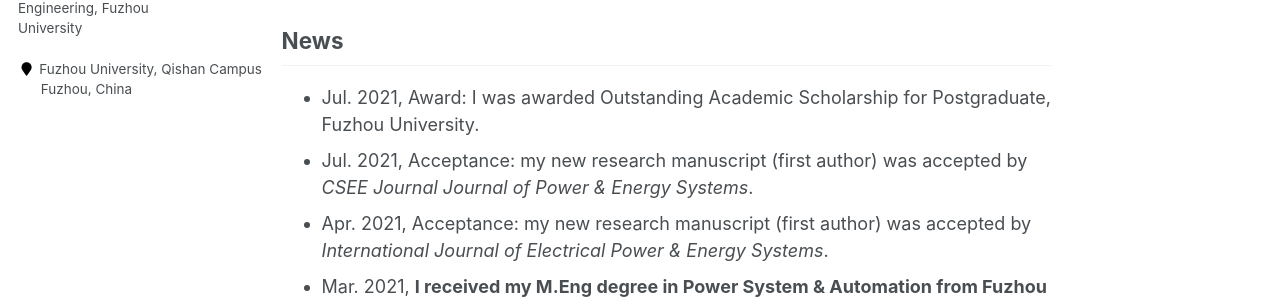
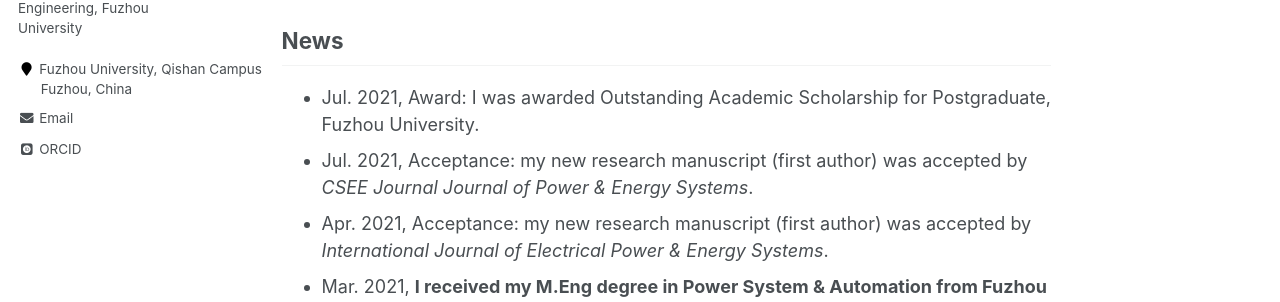
Before and after one commit to ChQf/ChQf.github.io, a Jekyll site: the page built from _pages/about.md, in a window 1280 px wide. Shown: the part 365-667 px from the top of the page. Built offline with Jekyll 4.4.1, drawn with Linux system fonts in a browser that asks for light colours; some web fonts are replaced.

Commit message:
Update _config.yml

```diff
--- a/_config.yml
+++ b/_config.yml
@@ -87,7 +87,7 @@ author:
   employer         :
   pubmed           : #"https://www.ncbi.nlm.nih.gov/pubmed/?term=john+snow"
   googlescholar    : #"http://yourfullgooglescholarurl.com"
-  email            : #"qf_chen@foxmail.com"
+  email            : "qf_chen@foxmail.com"
   researchgate     :  # example: "https://www.researchgate.net/profile/yourprofile"
   uri              :
   bitbucket        :
@@ -103,7 +103,7 @@ author:
   impactstory      : #"https://profiles.impactstory.org/u/xxxx-xxxx-xxxx-xxxx"
   lastfm           :
   linkedin         :
-  orcid            : #"https://orcid.org/0000-0001-7895-6991"
+  orcid            : "https://orcid.org/0000-0001-7895-6991"
   pinterest        :
   soundcloud       :
   stackoverflow    : # http://stackoverflow.com/users/123456/username
```
